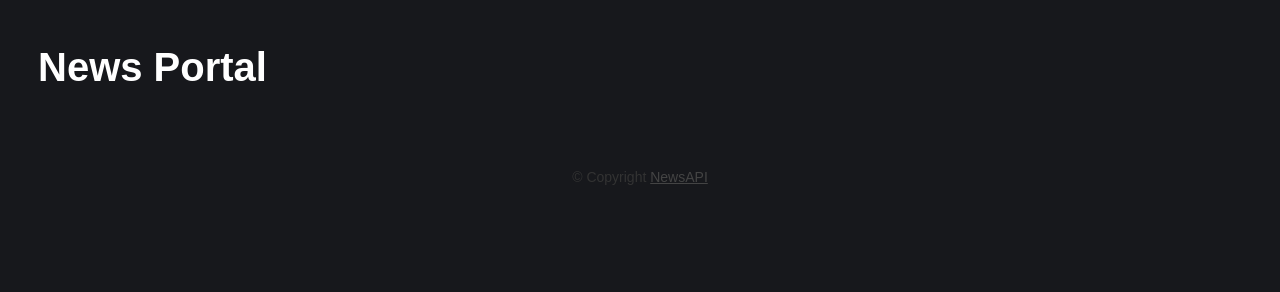
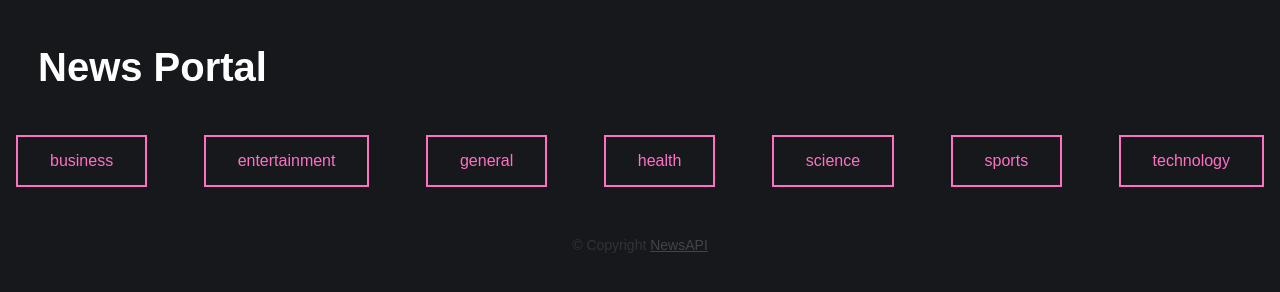
Before and after one commit to OOOO0000OOO0000OOO/JSFE2022Q1, a website built with webpack: page migration-to-ts/src/index.html in a window 1280 px wide. Built offline with nearby package versions, Linux system fonts and the light colour scheme; no server answers.

Commit message:
feat: add categories.ts; update view, controller

```diff
--- a/migration-to-ts/src/components/app/app.ts
+++ b/migration-to-ts/src/components/app/app.ts
@@ -12,10 +12,15 @@ class App {
     }
 
     public start(): void {
+        this.view.drawCategories();
+
+        (<HTMLElement>document.querySelector('.categories')).addEventListener('click', (e: MouseEvent) =>
+            this.controller.getSources(e, (data: IData) => this.view.drawSources(data))
+        );
+
         (<HTMLElement>document.querySelector('.sources')).addEventListener('click', (e: MouseEvent) =>
             this.controller.getNews(e, (data: IData) => this.view.drawNews(data))
         );
-        this.controller.getSources((data: IData): void => this.view.drawSources(data));
     }
 }
 
--- a/migration-to-ts/src/components/controller/controller.ts
+++ b/migration-to-ts/src/components/controller/controller.ts
@@ -4,13 +4,29 @@ import { IData } from '../app/IData';
 import { Callback } from '../types/Callback';
 
 class AppController extends AppLoader {
-    public getSources(callback: Callback<IData>): void {
+    public getSources(e: Event, callback: Callback<IData>): void {
+        let target = <HTMLElement>e.target;
+        const newsContainer = <HTMLElement>e.currentTarget;
+
+        while (target !== newsContainer) {
+            if (target.classList.contains('category__item')) {
+                const categoryId = <string>target.getAttribute('data-category-id');
+                if (newsContainer.getAttribute('data-category') !== categoryId) {
+                    newsContainer.setAttribute('data-category', categoryId);
                     super.getResp(
                         {
                             endpoint: Endpoints.sources,
+                            options: {
+                                category: categoryId,
+                            },
                         },
                         callback
                     );
+                }
+                return;
+            }
+            target = <HTMLElement>target.parentNode;
+        }
     }
 
     public getNews(e: Event, callback: Callback<IData>): void {
--- a/migration-to-ts/src/components/view/appView.ts
+++ b/migration-to-ts/src/components/view/appView.ts
@@ -1,14 +1,17 @@
 import News from './news/news';
 import Sources from './sources/sources';
+import Categories from './categories/categories';
 import { IData } from '../app/IData';
 
 export class AppView {
     protected readonly news: News;
     protected readonly sources: Sources;
+    protected readonly categories: Categories;
 
     constructor() {
         this.news = new News();
         this.sources = new Sources();
+        this.categories = new Categories();
     }
 
     public drawNews(data: IData): void {
@@ -20,6 +23,10 @@ export class AppView {
         const values = data?.sources ? data?.sources : [];
         this.sources.draw(values);
     }
+
+    public drawCategories(): void {
+        this.categories.draw();
+    }
 }
 
 export default AppView;
--- /dev/null
+++ b/migration-to-ts/src/components/view/categories/categories.css
@@ -0,0 +1,39 @@
+.categories {
+  display: flex;
+  flex-wrap: wrap;
+  width: 100%;
+  align-items: center;
+  font: 300 1em 'Fira Sans', sans-serif;
+  justify-content: space-between;
+}
+
+.category__item {
+  background: none;
+  border: 2px solid #ff70c3;
+  font: inherit;
+  line-height: 1;
+  margin: 0.5em;
+  padding: 1em 2em;
+  color: #ff70c3;
+  transition: 0.25s;
+  cursor: pointer;
+}
+
+.categories.buttons::after {
+  content: '';
+  display: block;
+  flex-grow: .8;
+}
+
+.category__item:hover,
+.category__item:focus {
+  border-color: #3fcc59;
+  color: #69db7e;
+  box-shadow: 0 0.5em 0.5em -0.4em #3fcc59;
+  transform: translateY(-0.25em);
+}
+
+.category__item-name {
+  font-weight: 400;
+  white-space: nowrap;
+}
--- /dev/null
+++ b/migration-to-ts/src/components/view/categories/categories.ts
@@ -0,0 +1,36 @@
+import './categories.css';
+
+enum CategoryOptions {
+    business = 'business',
+    entertainment = 'entertainment',
+    general = 'general',
+    health = 'health',
+    science = 'science',
+    sports = 'sports',
+    technology = 'technology',
+}
+
+class Categories {
+    static options = CategoryOptions;
+
+    public draw(): void {
+        const fragment = document.createDocumentFragment();
+        const categoryItemTemp = <HTMLTemplateElement>document.querySelector('#categoryItemTemp');
+
+        for (const item in Categories.options) {
+            const categoryClone = <HTMLTemplateElement>categoryItemTemp.content.cloneNode(true);
+
+            (<HTMLTemplateElement>categoryClone.querySelector('.category__item-name')).textContent = item;
+            (<HTMLTemplateElement>categoryClone.querySelector('.category__item')).setAttribute(
+                'data-category-id',
+                item
+            );
+
+            fragment.append(categoryClone);
+        }
+
+        (<HTMLElement>document.querySelector('.categories')).append(fragment);
+    }
+}
+
+export default Categories;
--- a/migration-to-ts/src/components/view/sources/sources.ts
+++ b/migration-to-ts/src/components/view/sources/sources.ts
@@ -14,6 +14,7 @@ class Sources {
             fragment.append(sourceClone);
         });
 
+        (<HTMLElement>document.querySelector('.sources')).innerHTML = '';
         (<HTMLElement>document.querySelector('.sources')).append(fragment);
     }
 }
--- a/migration-to-ts/src/index.html
+++ b/migration-to-ts/src/index.html
@@ -11,6 +11,7 @@
             <h1>News Portal</h1>
         </header>
         <main>
+            <div class="categories"></div>
             <div class="sources buttons"></div>
             <div class="news"></div>
         </main>
@@ -19,6 +20,12 @@
                 Copyright <a href="https://newsapi.org">NewsAPI</a>
             </p>
         </footer>
+
+        <template id="categoryItemTemp">
+            <div class="category__item">
+                <span class="category__item-name"></span>
+            </div>
+        </template>
 
         <template id="sourceItemTemp">
             <div class="source__item">
```
Lines whose indentation alone changed are shown as unchanged.
